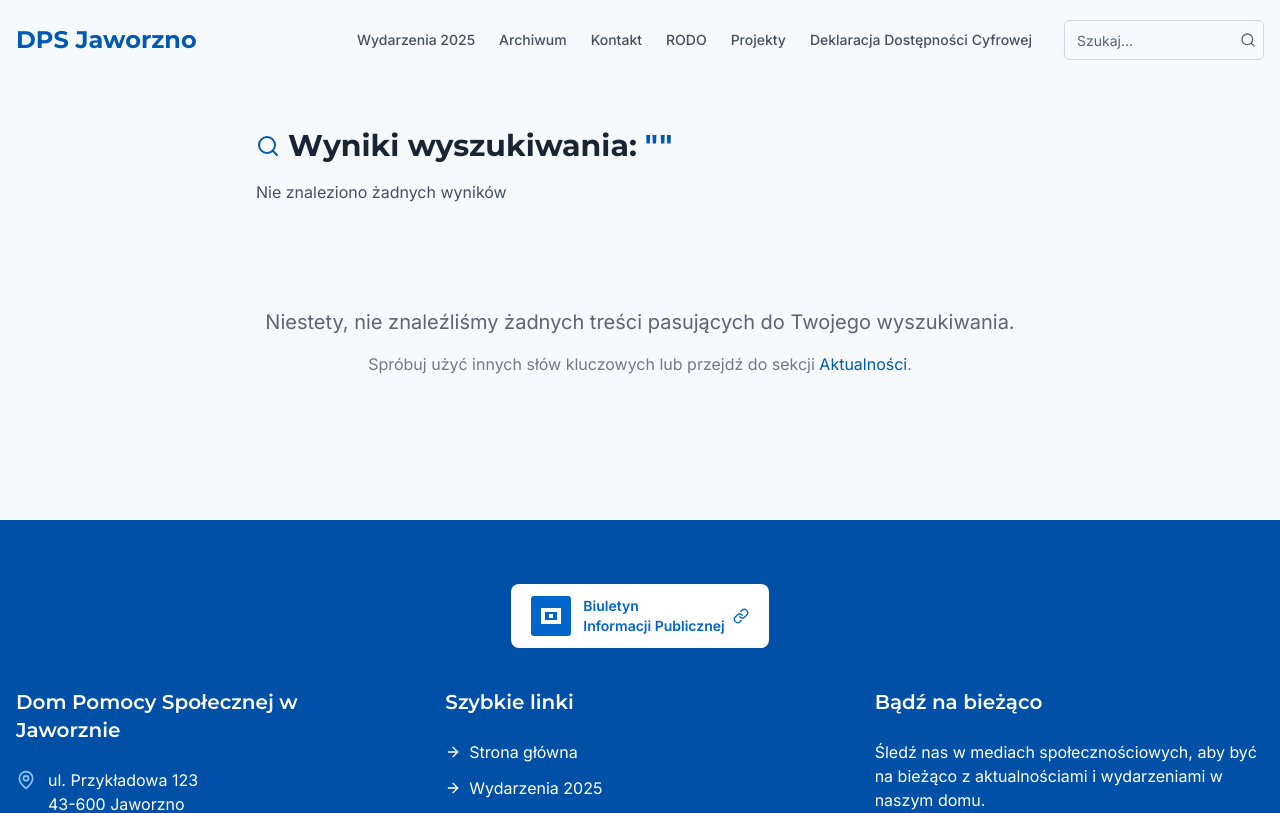
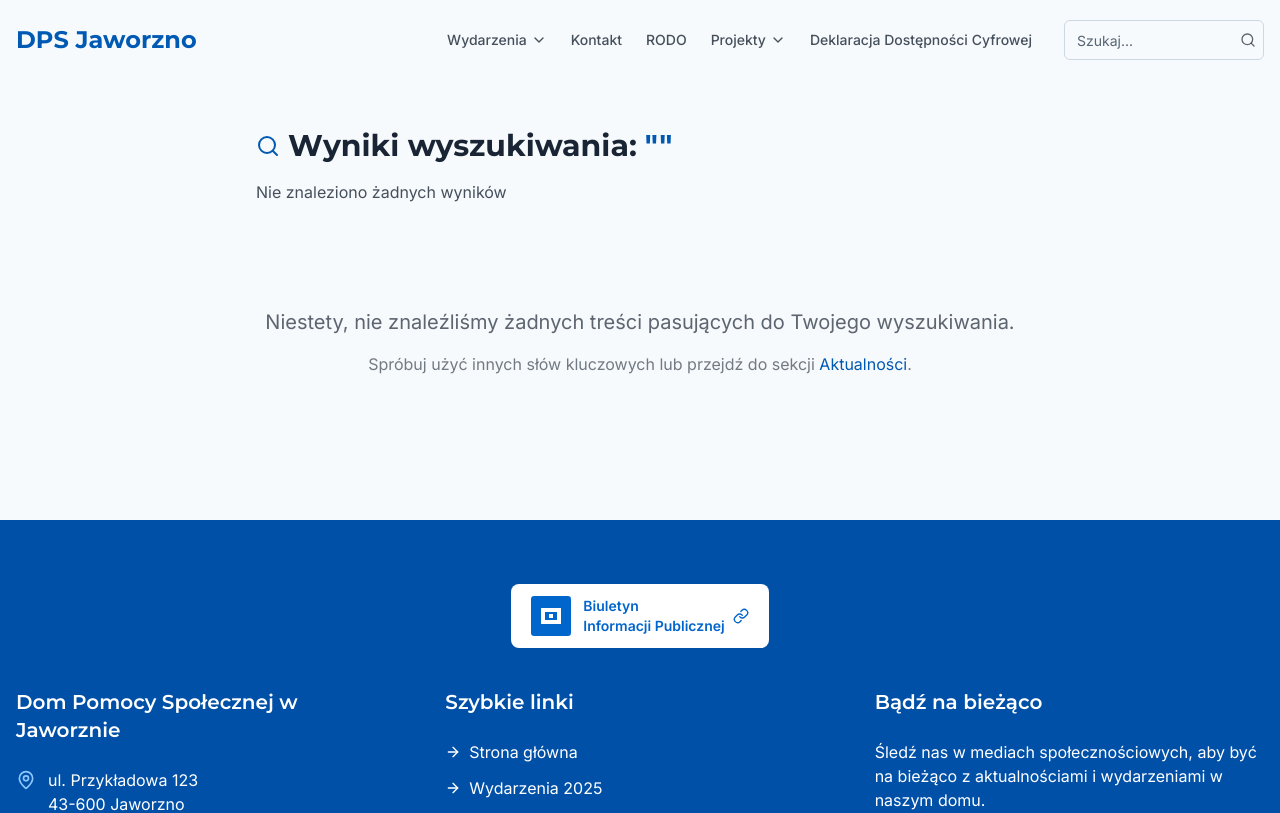
Before and after one commit to skoruppa/social-support-layout, a React (Vite) app: page /search in a window 1280 px wide. Shown: the top 813 px of the page. Built offline with nearby package versions, Linux system fonts and the light colour scheme.

Commit message:
Refactor: Implement dropdown menus
Create dropdown menus for "Wydarzenia" and "Projekty" in the header navigation.

```diff
--- a/src/App.tsx
+++ b/src/App.tsx
@@ -28,6 +28,7 @@ const App = () => (
           <Route path="/contact" element={<NotFound />} />
           <Route path="/rodo" element={<NotFound />} />
           <Route path="/projects" element={<NotFound />} />
+          <Route path="/projects-eu" element={<NotFound />} />
           <Route path="/accessibility-declaration" element={<NotFound />} />
           {/* ADD ALL CUSTOM ROUTES ABOVE THE CATCH-ALL "*" ROUTE */}
           <Route path="*" element={<NotFound />} />
--- a/src/components/Header.tsx
+++ b/src/components/Header.tsx
@@ -1,23 +1,47 @@
 
 import React, { useState, useEffect } from 'react';
 import { Link, useLocation, useNavigate } from 'react-router-dom';
-import { Menu, X, Search, CalendarDays, Archive, Contact, FileText, Folder } from 'lucide-react';
+import { Menu, X, Search, CalendarDays, Archive, Contact, FileText, Folder, ChevronDown } from 'lucide-react';
 import { cn } from '@/lib/utils';
 import { Input } from '@/components/ui/input';
+import {
+  DropdownMenu,
+  DropdownMenuContent,
+  DropdownMenuItem,
+  DropdownMenuTrigger,
+} from '@/components/ui/dropdown-menu';
 
-interface NavigationItem {
+interface NavigationSubItem {
   name: string;
   href: string;
   icon?: React.ElementType;
 }
 
+interface NavigationItem {
+  name: string;
+  href?: string;
+  icon?: React.ElementType;
+  children?: NavigationSubItem[];
+}
+
 const navigation: NavigationItem[] = [
   { name: 'Strona główna', href: '/' },
+  {
+    name: 'Wydarzenia',
+    children: [
       { name: 'Wydarzenia 2025', href: '/events-2025', icon: CalendarDays },
       { name: 'Archiwum', href: '/archive', icon: Archive },
+    ]
+  },
   { name: 'Kontakt', href: '/contact', icon: Contact },
   { name: 'RODO', href: '/rodo', icon: FileText },
+  {
+    name: 'Projekty',
+    children: [
       { name: 'Projekty', href: '/projects', icon: Folder },
+      { name: 'Projekty EU', href: '/projects', icon: Folder },
+    ]
+  },
   { name: 'Deklaracja Dostępności Cyfrowej', href: '/accessibility-declaration', icon: FileText },
 ];
 
@@ -48,6 +72,14 @@ const Header: React.FC = () => {
     }
   };
 
+  const isActive = (item: NavigationItem): boolean => {
+    if (item.href && location.pathname === item.href) return true;
+    if (item.children) {
+      return item.children.some(child => location.pathname === child.href);
+    }
+    return false;
+  };
+
   return (
     <header
       className={cn(
@@ -69,9 +101,42 @@ const Header: React.FC = () => {
         <div className="hidden md:flex items-center space-x-8">
           <nav className="flex space-x-6">
             {navigation.map((item, index) => (
+              <React.Fragment key={item.name}>
+                {item.children ? (
+                  <DropdownMenu>
+                    <DropdownMenuTrigger className={cn(
+                      'flex items-center text-sm font-medium transition-all duration-200 py-2',
+                      'hover:text-primary',
+                      isActive(item) ? 'text-primary' : 'text-foreground/80',
+                      'animate-slide-in'
+                    )}
+                    style={{ animationDelay: `${index * 0.05}s` }}
+                    >
+                      {item.name}
+                      <ChevronDown className="ml-1 h-4 w-4" />
+                    </DropdownMenuTrigger>
+                    <DropdownMenuContent align="center" className="w-48 bg-white shadow-md">
+                      {item.children.map((child) => (
+                        <DropdownMenuItem key={child.name} asChild>
                           <Link
-                key={item.name}
-                to={item.href}
+                            to={child.href}
+                            className={cn(
+                              'flex w-full items-center px-3 py-2 text-sm transition-colors',
+                              location.pathname === child.href
+                                ? 'bg-blue-50 text-primary'
+                                : 'hover:bg-blue-50/50 hover:text-primary'
+                            )}
+                          >
+                            {child.icon && <child.icon className="mr-2 h-4 w-4" />}
+                            {child.name}
+                          </Link>
+                        </DropdownMenuItem>
+                      ))}
+                    </DropdownMenuContent>
+                  </DropdownMenu>
+                ) : (
+                  <Link
+                    to={item.href!}
                     className={cn(
                       'text-sm font-medium transition-all duration-200 hover:text-primary relative py-2',
                       'after:absolute after:bottom-0 after:left-0 after:right-0 after:h-0.5 after:bg-primary after:scale-x-0 after:transition-transform after:duration-300',
@@ -83,6 +148,8 @@ const Header: React.FC = () => {
                   >
                     {item.name}
                   </Link>
+                )}
+              </React.Fragment>
             ))}
           </nav>
 
@@ -137,20 +204,46 @@ const Header: React.FC = () => {
               </button>
             </form>
 
+            {/* Mobile Menu Items */}
             {navigation.map((item, index) => (
+              <div key={item.name} className="py-1">
+                {item.children ? (
+                  <div className="space-y-2">
+                    <div className="font-medium text-foreground/90 px-3 py-1">
+                      {item.name}
+                    </div>
+                    <div className="pl-6 space-y-2">
+                      {item.children.map((child) => (
                         <Link
-                key={item.name}
-                to={item.href}
+                          key={child.name}
+                          to={child.href}
                           className={cn(
-                  'py-2 px-3 text-base font-medium transition-colors duration-200',
+                            'flex items-center py-2 px-3 text-sm font-medium transition-colors duration-200 rounded-md',
+                            location.pathname === child.href
+                              ? 'text-primary bg-blue-50'
+                              : 'text-foreground/80 hover:text-primary hover:bg-blue-50/50'
+                          )}
+                        >
+                          {child.icon && <child.icon className="mr-2 h-4 w-4" />}
+                          {child.name}
+                        </Link>
+                      ))}
+                    </div>
+                  </div>
+                ) : (
+                  <Link
+                    to={item.href!}
+                    className={cn(
+                      'py-2 px-3 text-base font-medium transition-colors duration-200 block rounded-md',
                       location.pathname === item.href
-                    ? 'text-primary bg-blue-50 rounded-md'
-                    : 'text-foreground/80 hover:text-primary hover:bg-blue-50/50 rounded-md'
+                        ? 'text-primary bg-blue-50'
+                        : 'text-foreground/80 hover:text-primary hover:bg-blue-50/50'
                     )}
-                style={{ animationDelay: `${index * 0.05}s` }}
                   >
                     {item.name}
                   </Link>
+                )}
+              </div>
             ))}
           </div>
         </div>
```
Lines whose indentation alone changed are shown as unchanged.
